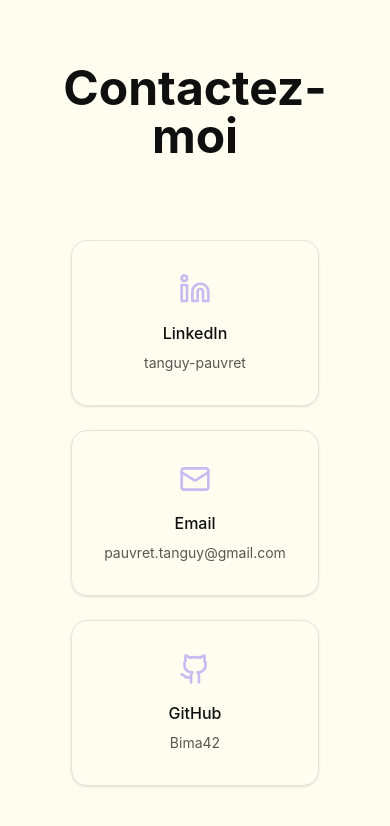
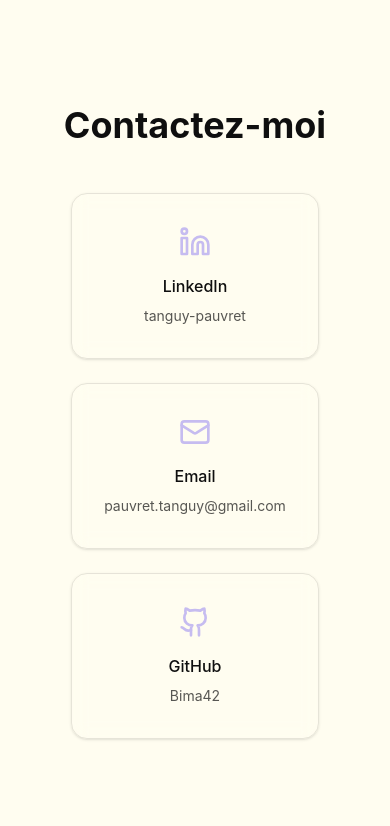
Before and after one commit to Bima42/portfolio, a React (Vite) app: page /contact in a window 390 px wide. Shown: the top 826 px of the page. Built offline with nearby package versions, Linux system fonts and the light colour scheme.

Commit message:
refactor: simplify component, improve mobile ui

```diff
--- a/src/components/contact/Contact.tsx
+++ b/src/components/contact/Contact.tsx
@@ -10,9 +10,7 @@ export default function Contact() {
             id="contact"
         >
             <div className="flex flex-col w-full px-6 py-16 gap-y-12">
-                <h1 className="text-5xl font-bold text-foreground mb-8 text-center">
-                    {t('pages.contact.title')}
-                </h1>
+                <h1 className="h1">{t('pages.contact.title')}</h1>
                 <ContactGrid />
             </div>
         </div>
--- a/src/components/projects/ProjectsCarousel.tsx
+++ b/src/components/projects/ProjectsCarousel.tsx
@@ -1,11 +1,12 @@
 import { motion } from 'framer-motion';
 import { useHorizontalScroll } from '@/hooks/useHorizontalScroll';
-import { ProjectCard } from './atoms/ProjectCard.tsx';
+import { ProjectCard } from './molecules/ProjectCard.tsx';
 import { ProjectModal } from './atoms/ProjectModal.tsx';
 import { useState, useEffect, useRef, useCallback } from 'react';
 import { CarouselProgressDots } from '@/components/projects/atoms/CarouselProgressDots.tsx';
 import type { Project } from './types.ts';
 import { constants } from '@/constants.ts';
+import { useLanguage } from '@/hooks/useLanguage.ts';
 
 function MobileProjectsCarousel({
     className,
@@ -14,6 +15,7 @@ function MobileProjectsCarousel({
     projects: Project[];
     className?: string;
 }) {
+    const { t } = useLanguage();
     const [selectedProject, setSelectedProject] = useState<Project | null>(
         null
     );
@@ -22,13 +24,11 @@ function MobileProjectsCarousel({
         <>
             <section className={`py-20 ${className}`}>
                 <div className="px-4">
-                    <h2 className="text-3xl font-bold text-center mb-12 text-foreground">
-                        Projets
-                    </h2>
+                    <h1 className="h1">{t('pages.projects.title')}</h1>
                     <div className="overflow-x-auto">
                         <div className="flex gap-6 pb-4">
                             {projects.map(project => (
-                                <div key={project.id} className="flex-shrink-0">
+                                <div key={project.id}>
                                     <ProjectCard
                                         project={project}
                                         isActive={false}
--- a/src/components/projects/atoms/ProjectContent.tsx
+++ b/src/components/projects/atoms/ProjectContent.tsx
@@ -10,7 +10,6 @@ import { useLanguage } from '@/hooks/useLanguage.ts';
 import type { Components } from 'react-markdown';
 import { visit } from 'unist-util-visit';
 import { useTheme } from '@/hooks/useTheme.tsx';
-import { useIsMobile } from '@/hooks/useIsMobile.tsx';
 
 const videoExtensions = ['.mp4', '.webm', '.mov'];
 
--- a/src/components/projects/index.ts
+++ b/src/components/projects/index.ts
@@ -1,2 +1,2 @@
 export { ProjectsCarousel } from './ProjectsCarousel';
-export { ProjectCard } from './atoms/ProjectCard.tsx';
+export { ProjectCard } from './molecules/ProjectCard.tsx';
--- a/src/components/projects/atoms/ProjectCard.tsx
+++ b/src/components/projects/molecules/ProjectCard.tsx
@@ -1,6 +1,5 @@
 import { motion } from 'framer-motion';
 import { cn } from '@/lib/utils.ts';
-import { memo } from 'react';
 import type { Project } from '@/components/projects/types.ts';
 import { TagList } from '@/components/tags';
 import { constants } from '@/constants.ts';
@@ -14,12 +13,12 @@ interface ProjectCardProps {
     className?: string;
 }
 
-export const ProjectCard = memo(function ProjectCard({
+export const ProjectCard = ({
     project,
     isActive,
     onExpand,
     className,
-}: ProjectCardProps) {
+}: ProjectCardProps) => {
     const { t } = useLanguage();
     const { isDark } = useTheme();
 
@@ -75,4 +74,4 @@ export const ProjectCard = memo(function ProjectCard({
             </div>
         </motion.div>
     );
-});
+};
--- a/src/index.css
+++ b/src/index.css
@@ -13,6 +13,9 @@
         backdrop-blur-3xl
         shadow-[0_8px_16px_rgba(0,0,0,0.1),inset_0_1px_0_rgba(255,255,255,0.2)]
         dark:shadow-[0_8px_16px_rgba(0,0,0,0.3),inset_0_1px_0_rgba(255,255,255,0.1)];
+    }
+    .h1 {
+        @apply text-4xl md:text-6xl lg:text-7xl xl:text-8xl font-bold text-foreground text-center;
     }
 }
 
```
Also changed, not shown: src/components/projects/types.ts (+3 -6 lines).
